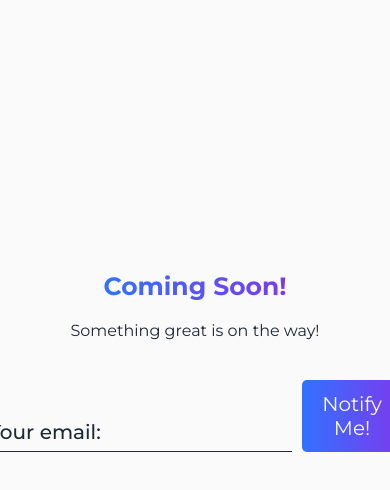
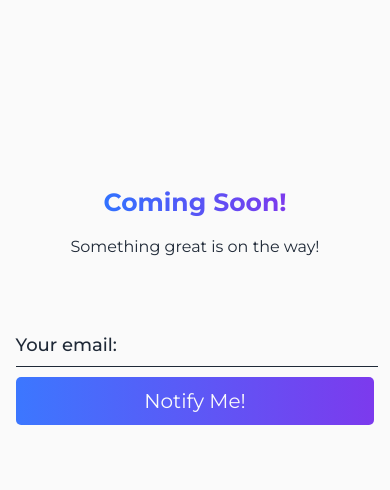
Before and after one commit to Zaransoftline/Conecteer-Coming-Soon, a website: page public/index.html in a window 390 px wide. Shown: the part 82-572 px from the top of the page. Drawn offline with Linux system fonts and the light colour scheme.

Commit message:
it finally works, not free tho

```diff
--- a/public/index.html
+++ b/public/index.html
@@ -4,7 +4,7 @@
     <meta charset="UTF-8" />
     <meta name="viewport" content="width=device-width, initial-scale=1.0" />
     <title>Conecteer - Coming Soon!</title>
-    <link rel="shortcut icon" href="/images/favicon.ico" type="image/x-icon" />
+    <link rel="icon" href="/favicon.ico" type="image/x-icon" />
 
     <link rel="stylesheet" href="../style.css" type="text/css" />
     <link rel="preconnect" href="https://fonts.googleapis.com" />
@@ -46,7 +46,13 @@
         <form method="POST" id="subscribe-form">
           <label>
             <span> Your email: </span>
-            <input id="email" class="email-input" type="email" name="email" required />
+            <input
+              id="email"
+              class="email-input"
+              type="email"
+              name="email"
+              required
+            />
           </label>
           <!-- your other form fields go here -->
           <button type="submit" class="submit-btn">Notify Me!</button>
@@ -57,21 +63,27 @@
     <script src="./scripts/script.js"></script>
     <script src="./scripts/theme.js"></script>
     <script>
-      document.getElementById('subscribe-form').addEventListener('submit', async function (e) {
+      document
+        .getElementById("subscribe-form")
+        .addEventListener("submit", async function (e) {
           e.preventDefault();
-        const email = document.getElementById('email').value;
+          const email = document.getElementById("email").value;
 
           try {
-          const res = await fetch('/subscribe', {
-            method: 'POST',
-            headers: { 'Content-Type': 'application/json' },
+            const res = await fetch("/subscribe", {
+              method: "POST",
+              headers: { "Content-Type": "application/json" },
               body: JSON.stringify({ email }),
             });
 
             const data = await res.json();
-          alert(data.message);
+            if (data.redirect) {
+              window.location.href = data.redirect;
+            } else {
+              console.log(data.message || "No message");
+            }
           } catch (err) {
-          alert('Something went wrong');
+            console.error("Error during subscription request:", err);
           }
         });
     </script>
--- a/public/style.css
+++ b/public/style.css
@@ -6,7 +6,7 @@
   --light-blue: #e0f2fe;
   --bg-color: #fafafa;
   --white: #fafafa;
-  --button-bg: -webkit-linear-gradient(360deg,#3172ff, #7c3aed);
+  --button-bg: linear-gradient(90deg, #3c77ff, #7c3aed, #3c77ff);;
 }
 
 [data-theme="dark"] {
@@ -158,12 +158,12 @@ body.dark-theme .sun {
   flex-direction: column;
   align-items: center;
   justify-content: center;
-  padding-block: 30vh;
+  padding-block: 20vh;
   padding-inline: 4vw;
 }
 
 .hero h1 {
-  font-size: 72px;
+  font-size: 65px;
   background: -webkit-linear-gradient(360deg,#3172ff, #7c3aed) ;
   -webkit-background-clip: text;
   -webkit-text-fill-color: transparent;
@@ -178,11 +178,12 @@ body.dark-theme .sun {
   font-family: "Montserrat", sans-serif;
   color: var(--text-color);
   text-align: center;
+  transition: 0.3s;
 }
 
 form {
   display: flex;
-  margin-top: 40px;
+  margin-top: 80px;
   justify-content: space-between;
   gap: 10px;
   align-items: end;
@@ -236,8 +237,15 @@ label span {
   font-size: 20px;
   border: none;
   background: var(--button-bg);
+  background-size: 200% 100%;
+  background-position: left;
   border-radius: 5px;
   color: var(--white);
+  transition: 0.2s ease-in;
+}
+
+.submit-btn:hover {
+  background-position: right;
 }
 
 .back {
@@ -250,15 +258,31 @@ label span {
 
 @media screen and (max-width: 600px) {
   .hero h1 {
-    font-size: 30px !important;
+    font-size: 45px !important;
   }
 
   .hero p {
-    font-size: 16px;
+    font-size: 18px;
   }
 
   .logo-img {
     height: 40px;
+  }
+}
+
+@media screen and (max-width: 500px) {
+  form {
+    display: flex;
+    flex-direction: column;
+    align-items: center;
+    row-gap: 10px;
+    width: 100%;
+  }
+
+  label,
+  .email-input,
+  .submit-btn {
+    width: 100%;
   }
 }
 
@@ -271,4 +295,7 @@ label span {
     font-size: 16px;
   }
 
+  label span {
+    font-size: 18px;
+  }
 }
```
Also changed, not shown: server.js (+17 -7 lines), public/favicon.ico (renamed from public/images/favicon.ico). Lines whose indentation alone changed are shown as unchanged.
